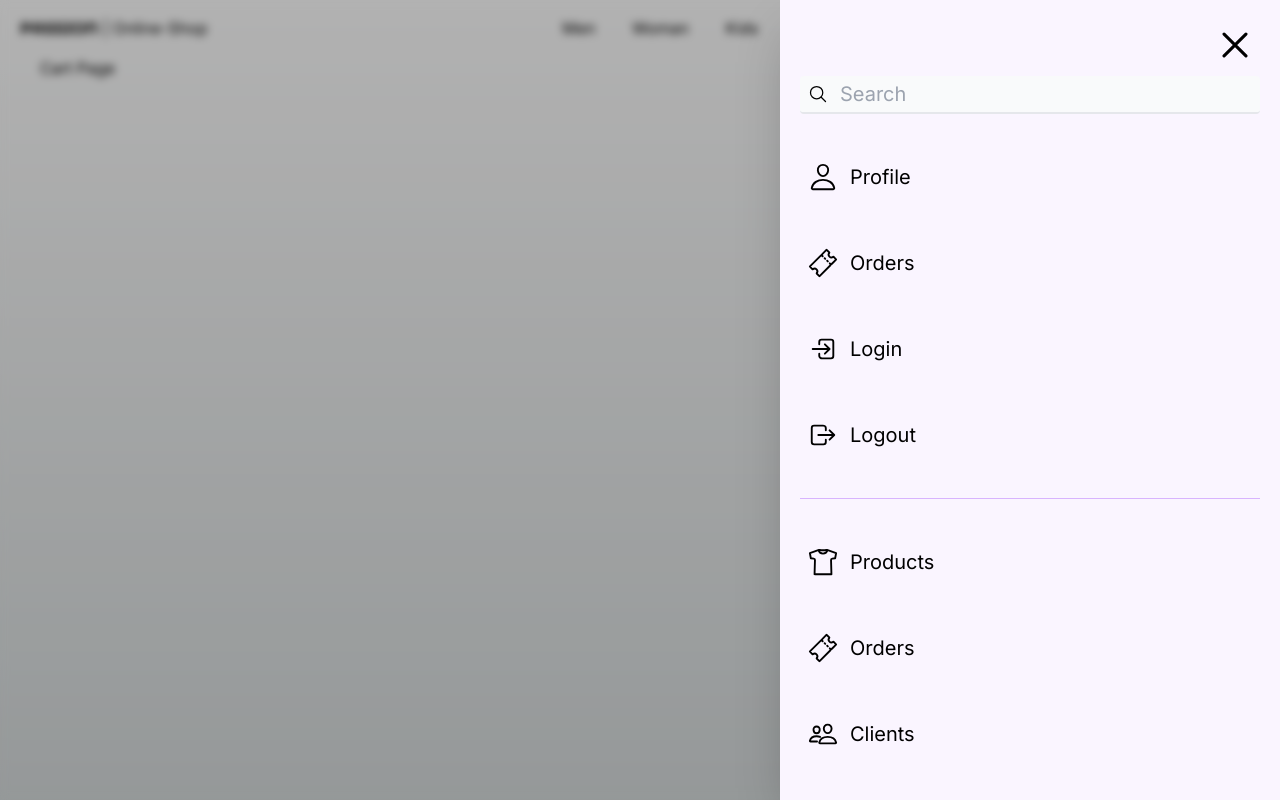
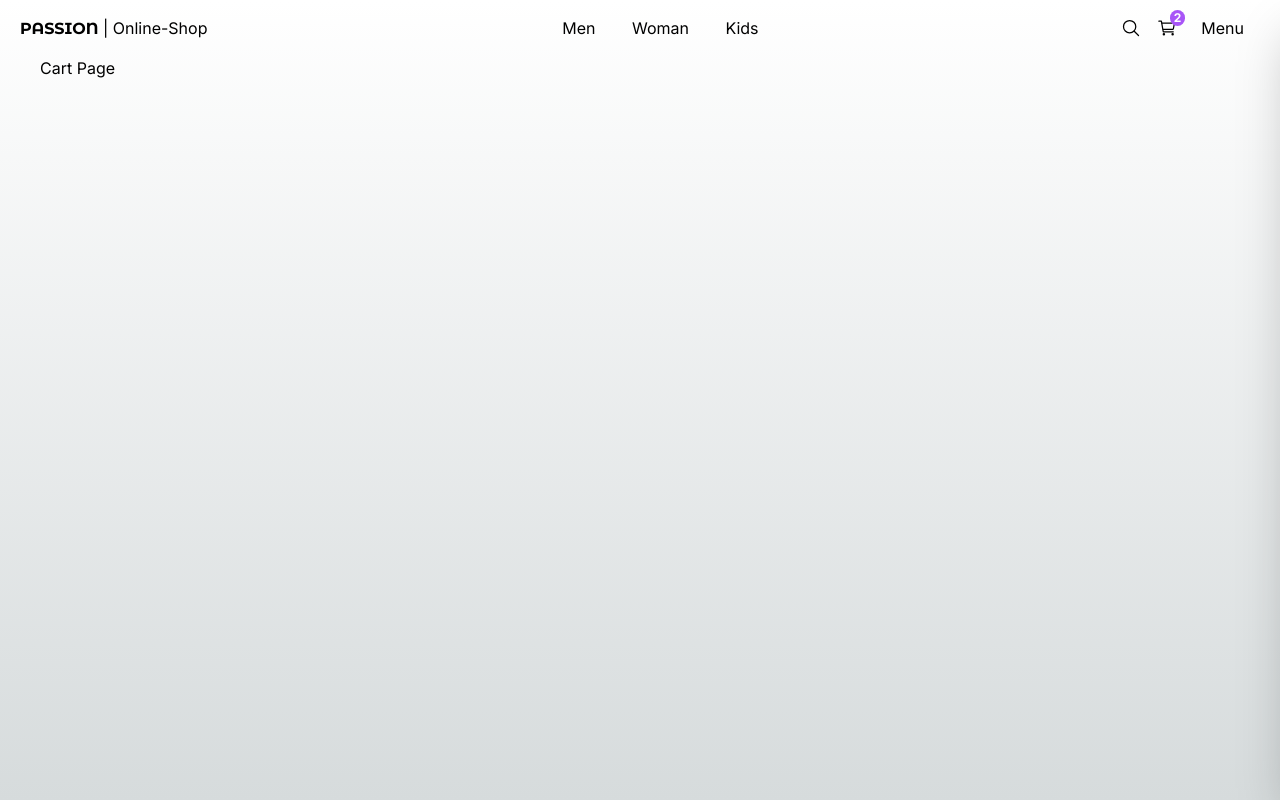
Before and after one commit to delafuentej/nextjs_e-commerce, a Next.js app: page /cart in a window 1280 px wide. Built offline with nearby package versions, Linux system fonts and the light colour scheme.

Commit message:
sidebar implementation completed with zustand & clsx(tailwind)

```diff
--- a/package.json
+++ b/package.json
@@ -9,10 +9,12 @@
     "lint": "next lint"
   },
   "dependencies": {
+    "clsx": "^2.1.1",
     "next": "14.2.13",
     "react": "^18",
     "react-dom": "^18",
-    "react-icons": "^5.3.0"
+    "react-icons": "^5.3.0",
+    "zustand": "^5.0.0-rc.2"
   },
   "devDependencies": {
     "@types/node": "^20",
--- a/src/components/ui/sidebar/Sidebar.tsx
+++ b/src/components/ui/sidebar/Sidebar.tsx
@@ -1,31 +1,49 @@
 'use client';
 
-import Link from 'next/link';
 import React from 'react'
 import { IoPersonOutline, IoCloseOutline, IoLogInOutline, IoLogOutOutline, IoPeopleOutline, IoSearchOutline, IoShirtOutline, IoTicketOutline } from 'react-icons/io5'
-
 import { SidebarItem } from './SidebarItem';
+import { useUIStore } from '@/store';
+import { clsx } from 'clsx';
 
 export const Sidebar = () => {
+
+        const isSidebarOpen = useUIStore(state => state.isSidebarOpen);
+        const closeMenu = useUIStore( state => state.closeSidebar);
+
+
   return (
     <div>
 
-      {/* black bg */}
-      <div
-        className='fixed top-0 left-0 w-screen h-screen z-10 bg-black opacity-30'
-       />
+      { isSidebarOpen && (
+        //  black bg
+          <div
+          className='fixed top-0 left-0 w-screen h-screen z-10 bg-black opacity-30'
+         />
+      )}
 
-      {/* blur */}
-      <div
+      { isSidebarOpen && (
+        //  blur effect
+        <div
+        onClick={closeMenu}
         className='fade-in fixed top-0 left-0 w-screen h-screen z-10 backdrop-filter backdrop-blur-sm'
       />
+      )}
+
         {/* SideMsanu */}
         <nav
           // slide effect
-          className='fixed p-5 right-0 top-0 w-[500px] h-screen bg-purple-50 z-20  shadow-2xl transform transition-all duration-300'
+          className={
+            clsx(
+              'fixed p-5 right-0 top-0 w-[500px] h-screen bg-purple-50 z-20  shadow-2xl transform transition-all duration-300',
+              {
+                "translate-x-full": !isSidebarOpen
+              }
+            )
+          }
         >
           <IoCloseOutline
-            onClick={()=> console.log('click')}
+            onClick={closeMenu }
             className='absolute top-5 right-5 cursor-pointer'
             size={50}
           />
--- a/src/components/ui/top-menu/TopMenu.tsx
+++ b/src/components/ui/top-menu/TopMenu.tsx
@@ -1,9 +1,15 @@
+'use client';
+
 import { titleFront } from '@/config/fonts'
+import { useUIStore } from '@/store'
 import Link from 'next/link'
 import React from 'react'
 import { IoSearchOutline, IoCartOutline } from 'react-icons/io5'
 
 export const TopMenu = () => {
+
+  const openMenu = useUIStore( state => state.openSidebar);
+
   return (
     <nav className='flex px-5 justify-between items-center w-full'>
       {/* logo */}
@@ -61,6 +67,7 @@ export const TopMenu = () => {
 
         {/* menu button */}
         <button
+        onClick={openMenu}
         className='m-2 p-2 rounded-md transition-all hover:bg-purple-200'
         >
           Menu
--- /dev/null
+++ b/src/store/index.ts
@@ -0,0 +1 @@
+export {useUIStore} from './ui/ui-store'
--- /dev/null
+++ b/src/store/ui/ui-store.ts
@@ -0,0 +1,15 @@
+import { create } from 'zustand';
+
+interface State {
+    isSidebarOpen: boolean;
+
+    openSidebar: () => void;
+    closeSidebar: () => void;
+}
+
+export const useUIStore = create<State>()((set) => ({
+    isSidebarOpen: false,
+
+    openSidebar: () => set({ isSidebarOpen: true}),
+    closeSidebar: () => set({ isSidebarOpen: false}),
+}))
```
Also changed, not shown: 1 other file (tests, documents, lock files or other folders).
